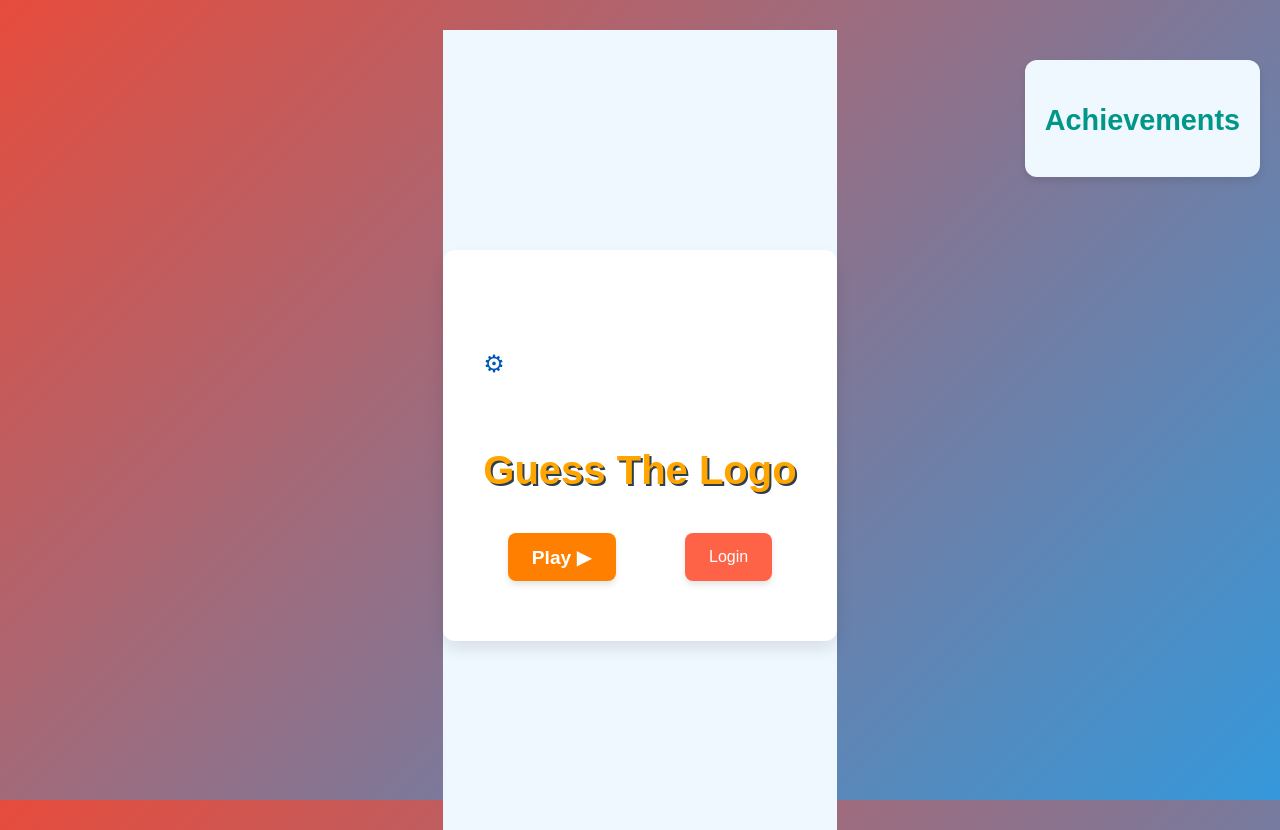
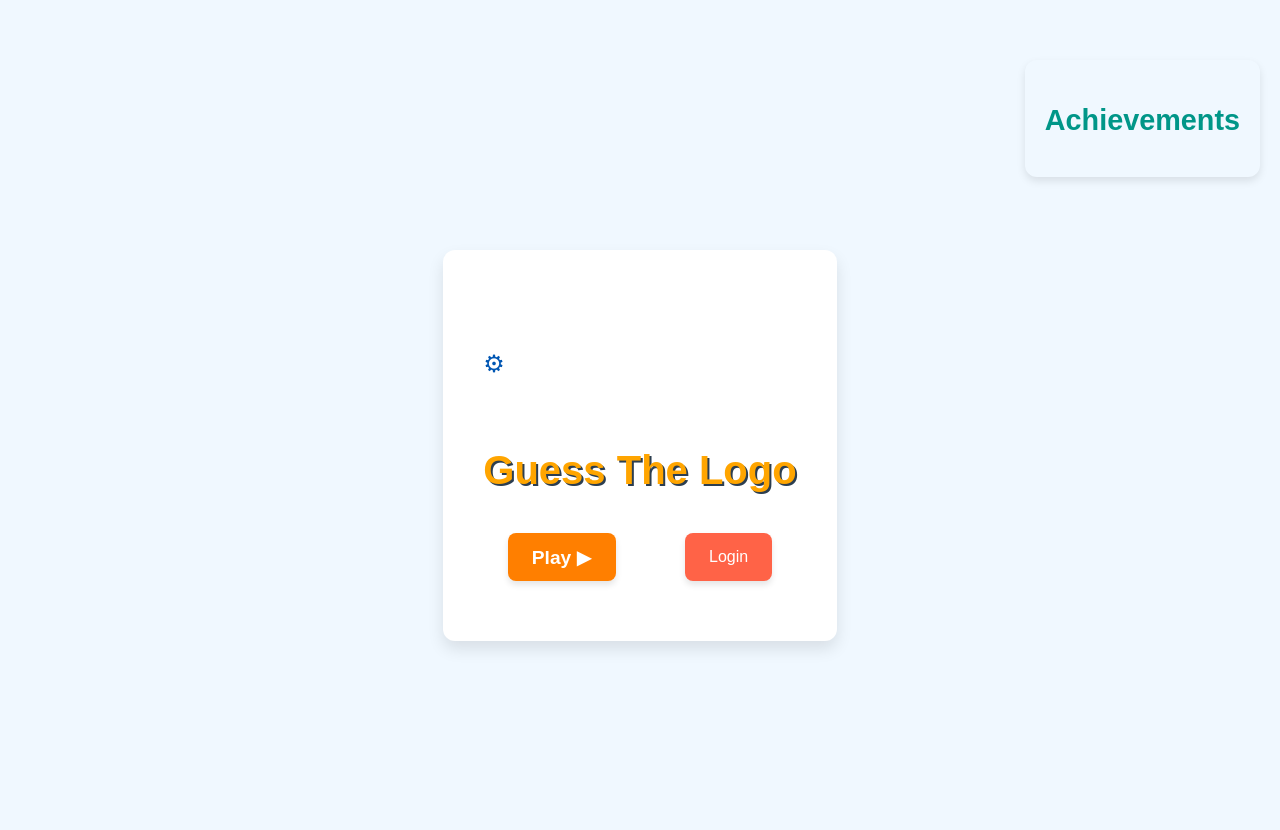
Before and after one commit to CS196Illinois/FA24-Group23, a React (Vite) app in the folder CS124H React Frontend/: page / in a window 1280 px wide. Built offline with nearby package versions, Linux system fonts and the light colour scheme.

Commit message:
Update App.css
Fixed restricted width of UI.

```diff
--- a/CS124H React Frontend/src/App.css
+++ b/CS124H React Frontend/src/App.css
@@ -1,8 +1,20 @@
 /* App.css */
+html, body {
+  margin: 0;
+  padding: 0;
+  width: 100%;
+  height: 100%;
+  background: #f0f8ff !important; /* Force the background color to override */
+  background-image: none !important; /* Remove any gradient or image */
+  box-sizing: border-box;
+}
+
+
 .App {
   font-family: 'Arial', sans-serif;
   background-color: #f0f8ff;
   min-height: 100vh;
+  min-width: 100vw;
   display: flex;
   justify-content: center;
   align-items: center;
```
